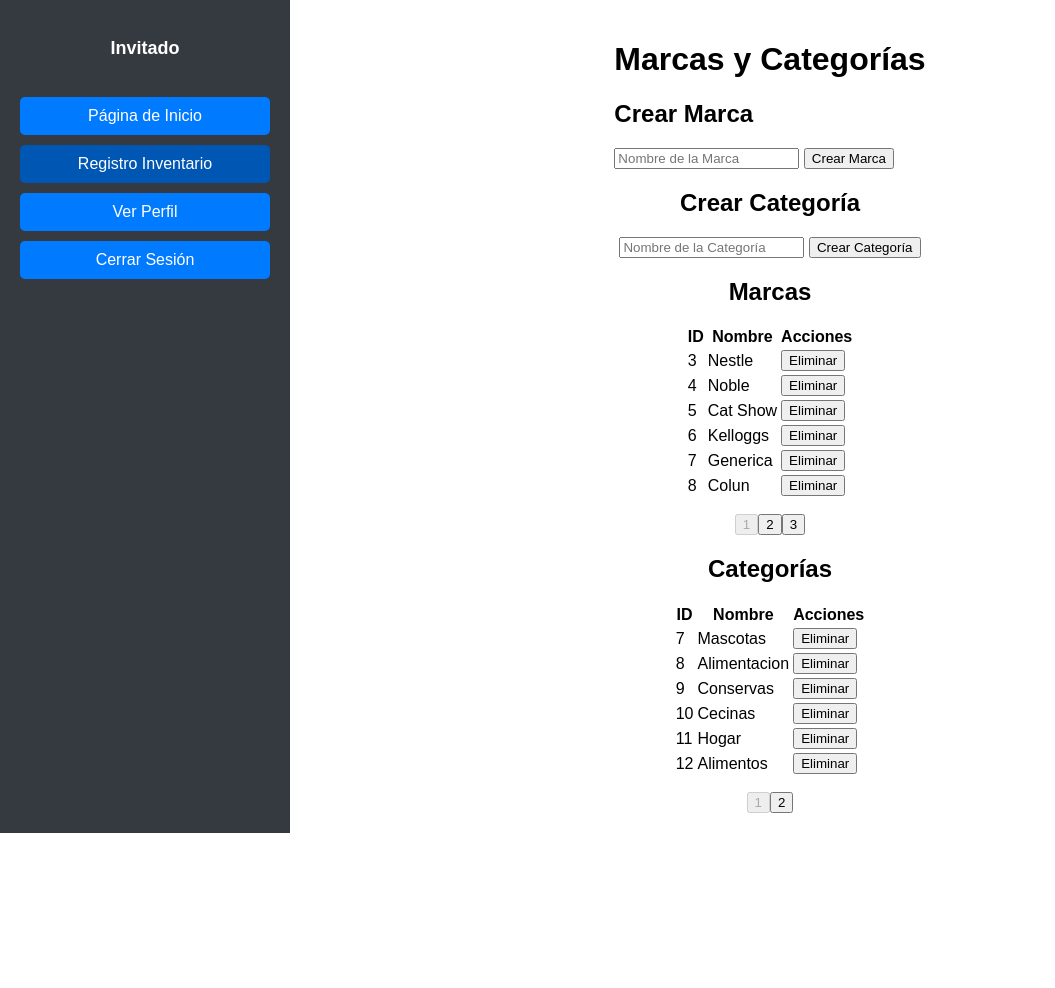
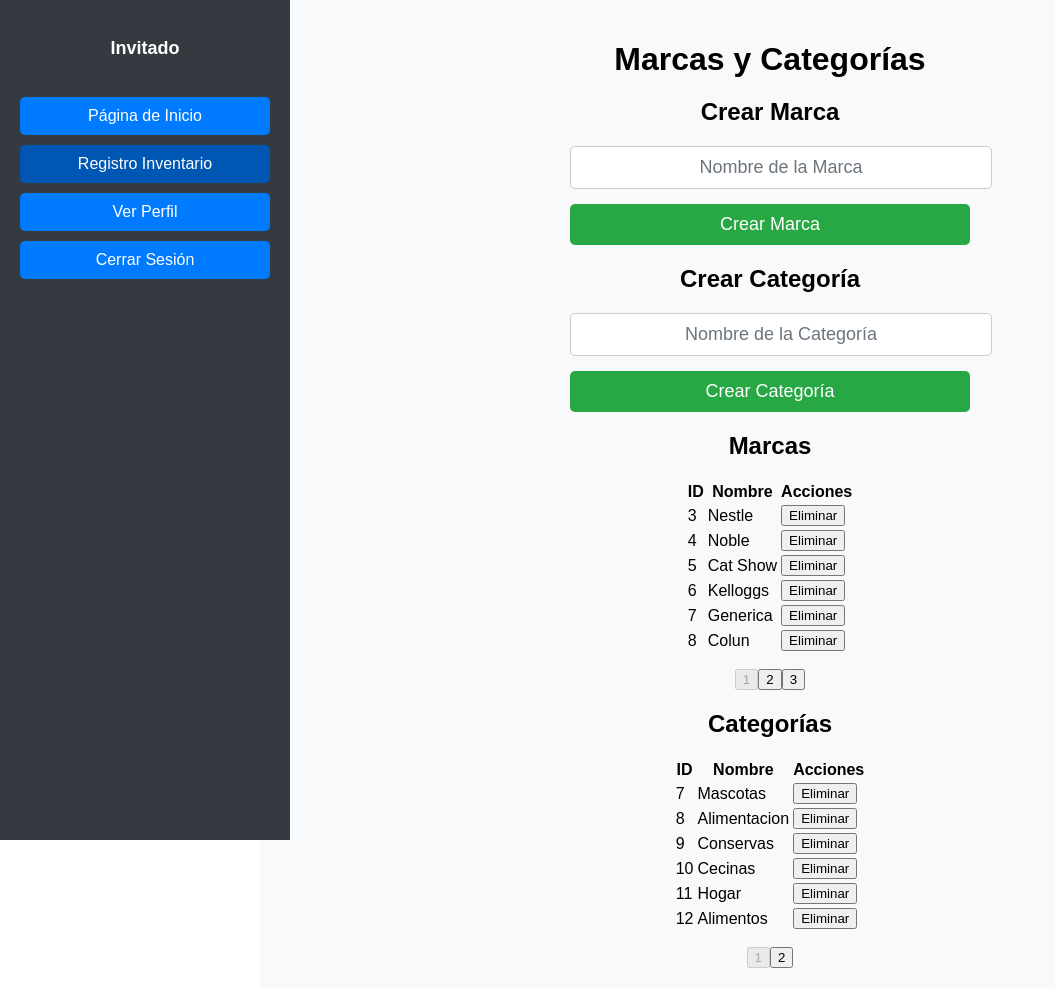
Before and after one commit to Angu017/Save_in, a Django app: page /catmarca/ in a window 1280 px wide. Shown: the whole page, without its empty margins (0-1055 px from the left). Before the commit the page ends 833 px from the top, so only its background shows below. Run offline with Django 5.2, Linux system fonts and the light colour scheme; data comes from the database, SQL or seed files in the repository.

Commit message:
Update catmarca.html

```diff
--- a/ventas/pagina/templates/catmarca.html
+++ b/ventas/pagina/templates/catmarca.html
@@ -173,6 +173,131 @@
         .pagination a:hover {
             background-color: #ddd;
         }
+
+        /* Estilo personalizado para botones verdes */
+        .btn-verde {
+            background-color: #28a745;
+            /* Color verde */
+            color: white;
+            /* Color del texto */
+            border: none;
+            /* Sin borde */
+            padding: 10px 20px;
+            /* Espaciado interno */
+            font-size: 18px;
+            /* Tamaño de fuente aumentado */
+            border-radius: 5px;
+            /* Bordes redondeados */
+            cursor: pointer;
+            /* Cambiar el cursor al pasar sobre el botón */
+            width: 100%;
+            /* Botón ocupa todo el ancho del contenedor */
+            text-align: center;
+            /* Centrar texto del botón */
+        }
+
+        /* Efecto hover */
+        .btn-verde:hover {
+            background-color: #218838;
+            /* Verde más oscuro */
+        }
+
+        /* Centrar formularios y elementos */
+        .form-container {
+            max-width: 400px;
+            margin: 0 auto;
+            text-align: center;
+        }
+
+        .form-container h1,
+        .form-container h2 {
+            margin-bottom: 20px;
+        }
+
+        /* Estilo para campos de entrada */
+        .form-container input {
+            width: 100%;
+            /* Ocupa todo el ancho del contenedor */
+            padding: 10px;
+            /* Espaciado interno */
+            margin-bottom: 15px;
+            /* Espacio debajo del input */
+            border: 1px solid #ccc;
+            /* Borde gris */
+            border-radius: 5px;
+            /* Bordes redondeados */
+            font-size: 18px;
+            /* Tamaño de fuente ajustado */
+        }
+
+        /* Estilo para el placeholder */
+        .form-container input::placeholder {
+            font-size: 18px;
+            /* Tamaño igual al texto del botón */
+            color: #6c757d;
+            /* Color gris claro */
+        }
+
+        body {
+            margin: 0;
+            padding: 0;
+            font-family: Arial, sans-serif;
+
+        }
+
+        h2 {
+            text-align: center;
+            /* Centra el texto */
+            width: 100%;
+            /* Asegura que el h2 ocupe todo el ancho posible */
+            margin-bottom: 20px;
+            /* Opcional: agrega espacio debajo */
+        }
+
+
+        .main-content {
+            margin-left: 260px;
+            /* Mantén el espacio reservado para la barra lateral */
+            min-height: 100vh;
+            /* Asegura que ocupe todo el alto de la pantalla */
+            display: flex;
+            flex-direction: column;
+            justify-content: center;
+            /* Centra verticalmente */
+            align-items: center;
+            /* Centra horizontalmente */
+            padding: 20px;
+            background-color: #f8f9fa;
+            /* Color de fondo */
+        }
+
+        /* Estilo para campos de entrada */
+        .form-container input {
+            width: 100%;
+            /* Ocupa todo el ancho del contenedor */
+            padding: 10px;
+            /* Espaciado interno */
+            margin-bottom: 15px;
+            /* Espacio debajo del input */
+            border: 1px solid #ccc;
+            /* Borde gris */
+            border-radius: 5px;
+            /* Bordes redondeados */
+            font-size: 18px;
+            /* Tamaño de fuente ajustado */
+            text-align: center;
+            /* Centra el texto dentro del input */
+        }
+
+        /* Estilo para el placeholder dentro de .form-container */
+        .form-container input::placeholder {
+            font-size: 18px;
+            /* Tamaño igual al texto del botón */
+            color: #6c757d;
+            /* Color gris claro */
+            text-align: center;
+            /* Centra el texto del placeholder */
+        }
     </style>
 </head>
 
@@ -203,31 +328,23 @@
 
     </div>
     <div class="main-content">
-        <form>
-            <h1 style="text-align: center;">Marcas y Categorías</h1>
-            <!-- Menú lateral de navegación -->
-            <!-- Formulario para crear Categoría -->
+            <div class="form-container">
+                <h1>Marcas y Categorías</h1>
+
                 <h2>Crear Marca</h2>
                 <form method="POST" action="{% url 'crear_marca' %}">
                     {% csrf_token %}
                     <input type="text" name="nombre" placeholder="Nombre de la Marca" required>
-                <button type="submit">Crear Marca</button>
+                    <button type="submit" class="btn-verde">Crear Marca</button>
                 </form>
 
                 <h2>Crear Categoría</h2>
                 <form method="POST" action="{% url 'crear_categoria' %}">
                     {% csrf_token %}
                     <input type="text" name="nombre" placeholder="Nombre de la Categoría" required>
-                <button type="submit">Crear Categoría</button>
+                    <button type="submit" class="btn-verde">Crear Categoría</button>
                 </form>
-        </form>
-
-
-
-
-
-
-
+            </div>
             <!-- Tabla de Marcas -->
             <h2 style="text-align: center;">Marcas</h2>
             <table id="tabla-marcas">
```
Lines whose indentation alone changed are shown as unchanged.
